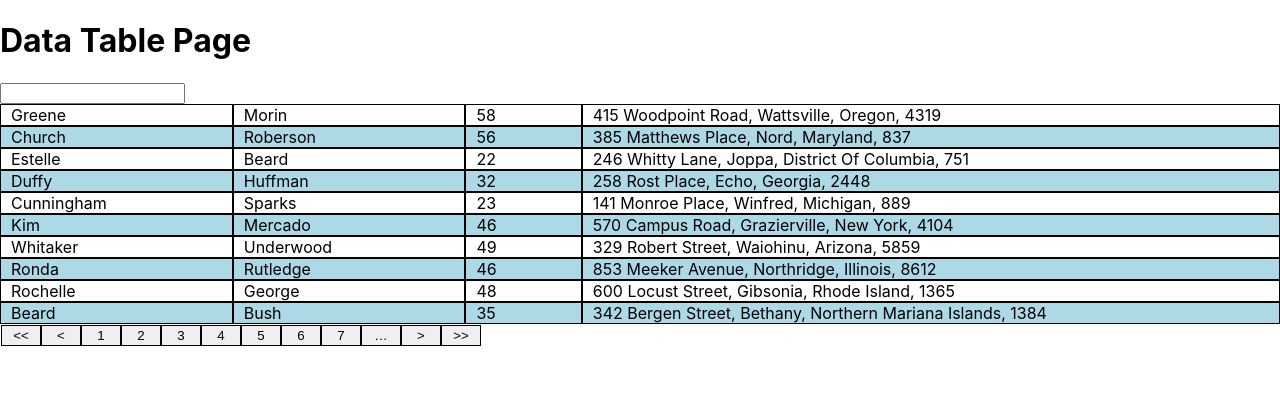
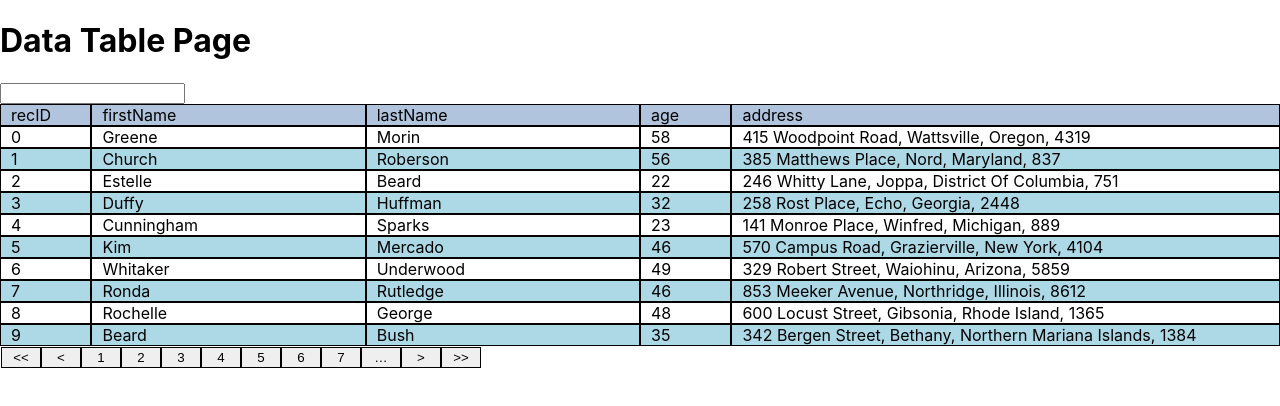
Before and after one commit to rlongo-office/rpg-client-gm, a Next.js app: page /table-test in a window 1280 px wide. Shown: the top 406 px of the page. Built offline with nearby package versions, Linux system fonts and the light colour scheme.

Commit message:
Lots of changes

```diff
--- a/components/DataTable/DataTable.tsx
+++ b/components/DataTable/DataTable.tsx
@@ -1,23 +1,35 @@
 import * as React from 'react'
 import SearchInput from './TableBody/SearchInput';
 import PageNavBar from './TableBody/PageNavBar'
+import {addIndexColumn,sortColumn,renderHeader} from './TableBody/utils'
+import HeaderRow from './TableBody/HeaderRow'
 
 interface AnyObject {
   [key: string]: any
 }
-
+interface colSortObj {
+  col:number,
+  dir:number
+}
 interface AnyObjArray extends Array<AnyObject>{}
 
+interface configObj {
+  sortColumns: Array<number>
+  header: string
+  stripe: boolean
+  border: boolean
+  pageSize: number
+  renderRows: Function
+  data: Array<AnyObject>
+}
+
 interface TableProps {
-    config: any
-    renderRows: Function
-    rows: Array<AnyObject>
+    config: configObj
 }
 
 function DataTable({
-    config,
-    renderRows,
-    rows}: TableProps
+  config
+}: TableProps
     ) {
     const [isStriped, setIsStriped] = React.useState(true);
 
@@ -27,58 +39,53 @@ function DataTable({
 
     const [filteredRows, setFilteredRows] = React.useState<AnyObject[]>([]);
 
-    const [pageSize, setPageSize] = React.useState(10)
-
     const [curPage, setCurPage] = React.useState(0)
     const [numPages, setNumPages] = React.useState(9)
     const [tableSpan, setTableSpan] = React.useState(8)
-
-    const setTableFilterFromInput = (value:string) => {
-      console.log(`"filter value from child is " ${value}`)
-      setFilter(value);
-
-        const tempRows = rows.filter(row =>
-          Object.values(row).some(val =>
-              String(val).toLowerCase().includes(filter.toLowerCase())
-            )
-        )
-        setFilteredRows(tempRows)
-    }
-
-
+    const [colSortState, setColSortState] = React.useState<colSortObj[]>([]);
 
     const setCurrentPage = (page:number) => {
       setCurPage(page)
     }
+    const setParentFilter = (value:string) => {
+      setFilter(value);
 
-    /*
-    let recCount = 0
-    let tempArray: AnyObjArray
-    rows.forEach((row)=>{
+        const tempRows = newRows.filter(row =>
+          Object.values(row).some(val =>
+              String(val).toLowerCase().includes(value.toLowerCase())
+            )
+        )
+        setFilteredRows(tempRows)
+        console.log(tempRows)
+        setCurPage(1)
+    }
 
-      if (!(row==null)){
-        var newRow:AnyObject = {}
-        newRow.recID = recCount
-        for (const [key,value] of Object.entries(row)){
-          newRow[key] = value
-        }
-        tempArray.push(newRow)
-        recCount += 1
-      }
-    })
-    */
+    React.useEffect(()=> {
+        const tempRows = addIndexColumn(config.data)
+        let sortObject:{col:number,dir:number}[] = []
+        let colIndex = 0
+        Object.keys(tempRows[0]).forEach(key=>{
+                        sortObject.push({col:colIndex,dir:1})
+                        colIndex +=1
+                      }
+                    )
+        setColSortState(sortObject)
+        setNewRows(tempRows)
+        setFilteredRows(tempRows)
+    },[])
 
     React.useEffect(() => {
-      setNumPages(filteredRows.length % pageSize == 0 ? filteredRows.length/pageSize : Math.floor(filteredRows.length/pageSize) + 1)
+      setNumPages(filteredRows.length % config.pageSize === 0 ? filteredRows.length/config.pageSize : Math.floor(filteredRows.length/config.pageSize) + 1)
       console.log("DataTable numPages" + numPages)
     },[filteredRows,curPage]);
 
 
     return (
       <>
-        <SearchInput setParentFilter = {setTableFilterFromInput}/>
+        <SearchInput setParentFilter = {setParentFilter}/>
+        <HeaderRow row={newRows[0]} colSortState={colSortState}></HeaderRow>
         <div className={isStriped ? "striped" : ""}>
-            {rows.length > 0 ? renderRows(filteredRows,curPage,pageSize) : <span>No Data</span>}
+            {filteredRows.length > 0 ? config.renderRows(filteredRows,curPage,config.pageSize,config.header) : <span>No Data</span>}
         </div>
         <div>
           <PageNavBar numPages={numPages} tableSpan = {tableSpan} setCurrentPage={setCurrentPage}/>
--- /dev/null
+++ b/components/DataTable/TableBody/HeaderRow.tsx
@@ -0,0 +1,60 @@
+import * as React from 'react'
+
+
+interface AnyObject {
+    [key: string]: any
+  }
+interface headerConfig{
+    row:AnyObject,
+    colSortState:{col:number,dir:number}[]
+}
+
+interface eProps{
+    className:string,
+    key:string,
+    onchange:Function
+}
+
+function HeaderRow(
+config: headerConfig
+)
+{
+
+    const sortColumn = (col:boolean,dir:number)=>{
+        console.log(dir)
+    }
+    const renderHeader = ()=> {
+        if (config.row!=null){  //The passed object will be null on the first render
+            let ascChar = "˄"
+            let descChar = "˅"
+            let content: JSX.Element[]=[];
+
+            let colID = 0
+            const columns = Object.keys(config.row);
+            columns.forEach((key)=>{
+                        let elProps:AnyObject = {className:"cellStyle",key:`cell-${key}`}
+                        if (config.colSortState[colID].col) {
+                            elProps["onChange"] = sortColumn
+                        }
+                        let spanEL = React.createElement("span",elProps,key)
+                        content.push(
+                            spanEL
+                            )
+                        colID += 1
+                    })
+            return content;
+        }
+    }
+
+    React.useEffect(()=> {
+        console.log(config.colSortState)
+    },[])
+
+    return (
+        <div id="header-row" className="headerRow rowStyle">
+            {renderHeader()}
+        </div>
+    )
+}
+
+export default HeaderRow;
--- a/components/DataTable/TableBody/PageNavBar.tsx
+++ b/components/DataTable/TableBody/PageNavBar.tsx
@@ -21,13 +21,11 @@ function PageNavBar(
     const [current, setCurrent] = React.useState(0);
 
     function pageHandler(event: any){      //Seems overly complicated for taking the event object
-        const { name, value } = event
+       const { name, value } = event
        if (!(isNaN(event.target.innerText))){
-            console.log("page number picked")
             setCurrentPage(Number(event.target.innerText))
             setCurrent(Number(event.target.innerText))
         } else{
-          console.log("page symbol picked")
           switch(event.target.id){
               case "start": setCurrentPage(1); break;
               case "down": setCurrent(current == 1 ? 1 : current -1);
@@ -54,7 +52,7 @@ function PageNavBar(
         const num = numPages
         const cur = current
         const span = tableSpan
-        console.log(`"numPages: " ${num} "cur: " ${cur} "span: "${span}`)
+        //console.log(`"numPages: " ${num} "cur: " ${cur} "span: "${span}`)
         content.push(<button id="start" onClick={pageHandler} className="pageBox" key={"start"}>{start}</button>);
         content.push(<button id="down" onClick={pageHandler} className="pageBox" key={"down"}>{down}</button>);
         if (num <= span || cur <= Math.round(span/2)){
--- a/components/DataTable/TableBody/SearchInput.tsx
+++ b/components/DataTable/TableBody/SearchInput.tsx
@@ -12,8 +12,9 @@ function SearchInput(
 
     const [filter, setFilter] = React.useState("");
 
-    function handleChange(event: any){      //Seems overly complicated for taking the event object
+    function handleInput(event: any){      //Seems overly complicated for taking the event object
         const { name, value } = event.target
+        //setParentFilter(filter)
         setFilter(value)
     }
 
@@ -27,7 +28,7 @@ function SearchInput(
             type="text"
             name="filter"
             //value=""
-            onChange={handleChange}
+            onInput={handleInput}
             ></input>
       </div>
     );
--- /dev/null
+++ b/components/DataTable/TableBody/utils.tsx
@@ -0,0 +1,51 @@
+
+interface AnyObject {
+    [key: string]: any
+  }
+
+interface AnyObjArray extends Array<AnyObject>{}
+
+const addIndexColumn = (rows:AnyObjArray)=>{
+    let recCount = 0
+    let tempArray: AnyObjArray=[]
+    rows.forEach((row)=>{
+      if (!(row==null)){
+        var newRow:AnyObject = {}
+        newRow["recID"] = recCount
+        for (const [key,value] of Object.entries(row)){
+          newRow[key] = value
+        }
+        tempArray.push(newRow)
+        recCount += 1
+      }
+    })
+    return tempArray
+}
+
+const sortColumn = (rows:AnyObjArray,column:number,direct:number)=>{
+    const tempRows = rows.sort(function(a, b) {
+                        const keys = Object.keys(a)
+                        console.log(keys)
+                        var keyA = a[keys[column]],
+                        keyB = b[keys[column]];
+                        // Compare the 2 dates
+                        if (keyA < keyB) return -(direct);
+                        if (keyA > keyB) return direct;
+                        return 0;
+                    });
+    return tempRows
+
+}
+
+const renderHeader = (row:Object)=> {
+    let content: JSX.Element[] = [];
+    const keys = Object.keys(row)
+    keys.map(key=>{
+        content.push(
+            <span className="cellStyle" key={`row-${key}`} >{key}</span>
+            )
+    })
+    return content;
+}
+
+export {addIndexColumn,sortColumn,renderHeader}
--- a/pages/table-test/index.tsx
+++ b/pages/table-test/index.tsx
@@ -5,7 +5,7 @@ import mockedTableData from '../../data/rows';
 
 const rowStyle = {
     display: 'grid',
-    gridTemplateColumns: '2fr 2fr 1fr 6fr',
+    gridTemplateColumns: '1 fr 2fr 2fr 1fr 3fr',
   };
 
   const cellStyle = {
@@ -15,26 +15,26 @@ const rowStyle = {
       paddingLeft: '10px'
   };
 
-function TableTest() {
+  const renderHeader = (row:Object)=> {
+        const keys = Object.keys(row)
+        keys.map(key=>{
+            return (
+                <span className="cellStyle" key={`row-${key}`} >{key}</span>
+                )
+        })
+  }
 
-    return (
-      <div>
-          <h1>Data Table Page</h1>
-         <DataTable
-            config={{}}
-            //
-            renderRows={ (rows:Array<Object>,page:number,pageSize:number)=>{
+  const renderFunction = (rows:Array<Object>,page:number,pageSize:number,header:string)=>{
         let tableSize:number = rows.length
-                let pageStart:number = page = 1 ? page : (page-1) * pageSize
+        let pageStart:number = page === 1 ? 0 : (page-1) * pageSize
         let pageEnd = pageStart + pageSize <= tableSize ? pageStart + pageSize : tableSize;
         const pageOfRows = rows.slice(pageStart,pageEnd);
-
         return (
             <>
             {
                 pageOfRows.map( (row: any, rowIndex: number)=>{
                     return (
-                                <div style = {rowStyle} id="row" key={`row-${rowIndex}`}>
+                        <div className = "rowStyle" id="row" key={`row-${rowIndex}`}>
                             {
                                 Object.keys(row).map((cell: any, cellIndex: number)=>{
                                     return (
@@ -49,8 +49,25 @@ function TableTest() {
             </>
         )
 
-            }}
-            rows={mockedTableData}
+    }
+
+const configObj = {
+    sortColumns:[0,1,2,3,4],
+    header:"keys",
+    stripe:true,
+    border:true,
+    pageSize:10,
+    renderRows:renderFunction,
+    data: mockedTableData
+}
+
+function TableTest() {
+
+    return (
+      <div>
+          <h1>Data Table Page</h1>
+         <DataTable
+            config={configObj}
          />
       </div>
     );
--- a/styles/globals.css
+++ b/styles/globals.css
@@ -17,7 +17,11 @@ a {
 
 .rowStyle {
   display: grid;
-  grid-template-columns: 2fr 2fr 1fr 5fr;
+  grid-template-columns: 1fr 3fr 3fr 1fr 6fr;
+}
+
+.headerRow{
+  background-color: lightsteelblue;
 }
 
 .cellStyle {
```
Lines whose indentation alone changed are shown as unchanged.
